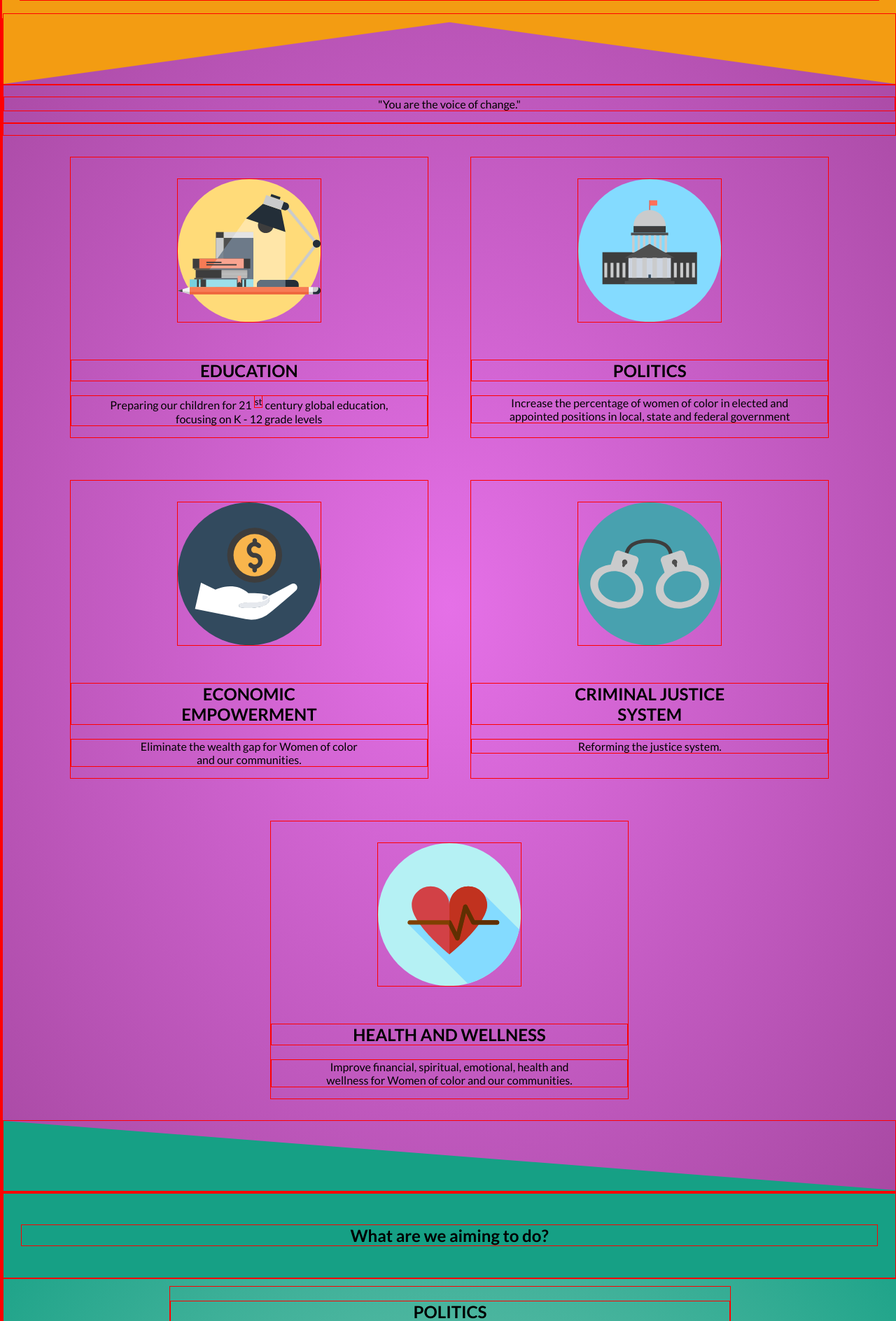
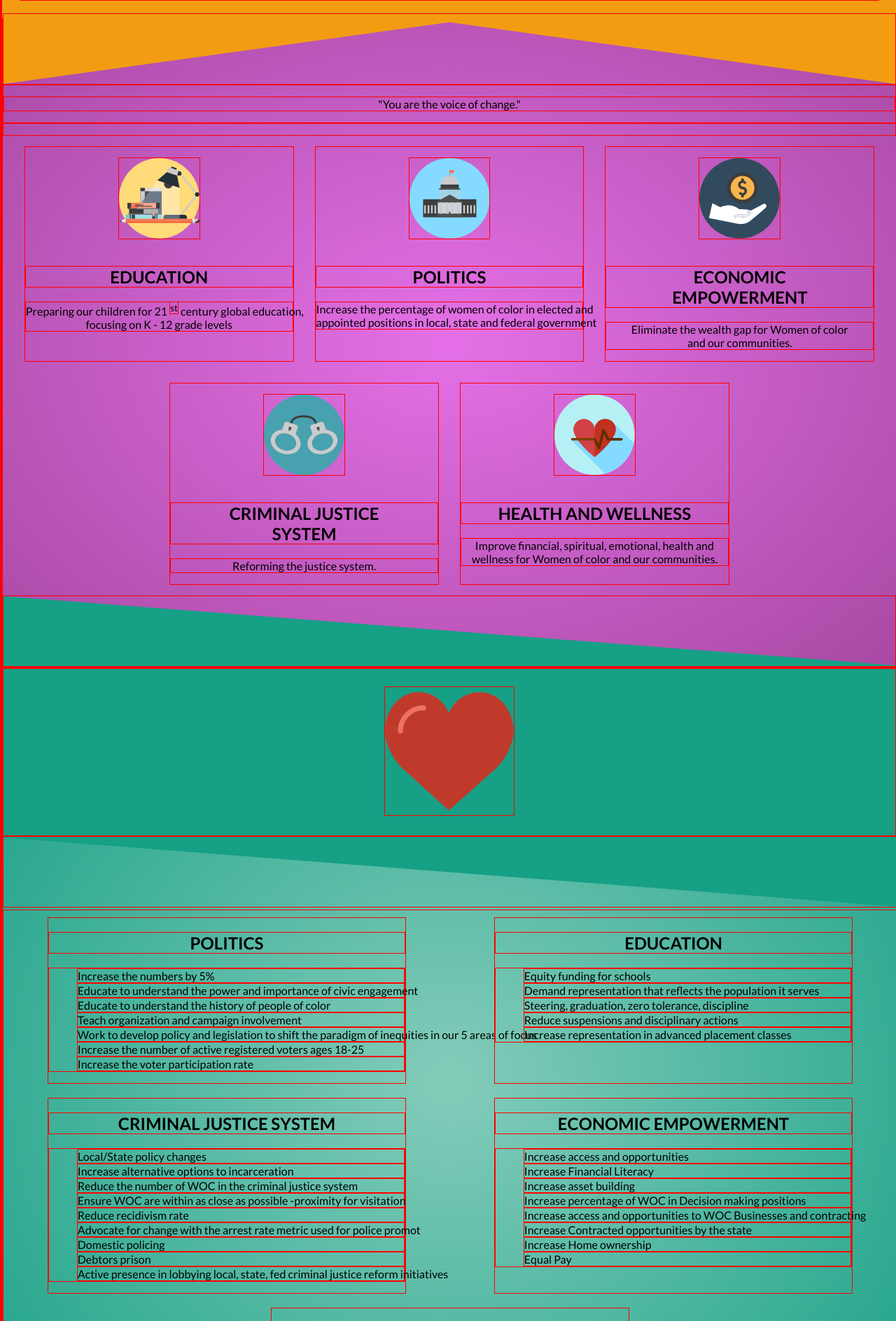
Before and after one commit to rodriguezj7/woc, a PHP site: page /index.html in a window 1280 px wide. Shown: the part 2180-4068 px from the top of the page at 70% size. Run offline with PHP 8.4, Linux system fonts and the light colour scheme; some libraries are stand-ins or nearby versions.

Commit message:
updated styles

```diff
--- a/css/style.css
+++ b/css/style.css
@@ -228,23 +228,33 @@ li a:hover {
 	text-align: center;
 	order: 2;
 }
+.heart{
+	width: 15%;
+}
+
+#border3bttm{
+	-ms-transform: rotate(180deg); /* IE 9 */
+    -webkit-transform: rotate(180deg); /* Chrome, Safari, Opera */
+    transform: rotate(180deg);
+    margin-top: 0px;
+}
+
 .work2 {
 	width: 100%;
 	order: 4;
 	display: flex;
 	flex-wrap: wrap;
-	text-align: center;
-	justify-content: center;
+	justify-content: space-around;
 }
 
 .proj {
 	list-style: none;
-	width: 40%;
-	margin: 30px;
+	width: 30%;
+	margin: 15px;
 
 }
 .proj2 {
-	width: 800px;
+	width: 40%;
 	margin: 10px;
 	text-align: left;
 
@@ -253,8 +263,6 @@ li a:hover {
 	text-align: center;
 }
 .proj2 ul{
-	margin: 0;
-	padding: 0;
 	list-style: none;
 }
 
--- a/index.html
+++ b/index.html
@@ -138,8 +138,19 @@
     <section class="content2">
     <!-- BULLET POINTS -->
       <div class="featured2">
-          <h1>What are we aiming to do?</h1>
+          <?xml version="1.0" encoding="iso-8859-1"?>
+        <!-- Generator: Adobe Illustrator 19.0.0, SVG Export Plug-In . SVG Version: 6.00 Build 0)  -->
+        <svg  class="heart" version="1.1" id="Capa_1" xmlns="http://www.w3.org/2000/svg" xmlns:xlink="http://www.w3.org/1999/xlink" x="0px" y="0px" viewBox="0 0 50 50" style="enable-background:new 0 0 50 50;" xml:space="preserve">
+            <path style="fill:#C03A2B;" d="M24.85,10.126c2.018-4.783,6.628-8.125,11.99-8.125c7.223,0,12.425,6.179,13.079,13.543
+          c0,0,0.353,1.828-0.424,5.119c-1.058,4.482-3.545,8.464-6.898,11.503L24.85,48L7.402,32.165c-3.353-3.038-5.84-7.021-6.898-11.503
+          c-0.777-3.291-0.424-5.119-0.424-5.119C0.734,8.179,5.936,2,13.159,2C18.522,2,22.832,5.343,24.85,10.126z"></path>
+            <path style="fill:#ED7161;" d="M6,18.078c-0.553,0-1-0.447-1-1c0-5.514,4.486-10,10-10c0.553,0,1,0.447,1,1s-0.447,1-1,1
+          c-4.411,0-8,3.589-8,8C7,17.631,6.553,18.078,6,18.078z"></path>
+        </svg>
       </div>
+      <svg id="border3bttm" width="100%" height="100" viewBox="0 0 5.5 10" preserveAspectRatio="none">
+            <path d="M0 0 L50 90 L100 0 V100 H0" fill="#16a085" />
+      </svg>
       <div class="work2">
 
           <div class="proj2">
```
